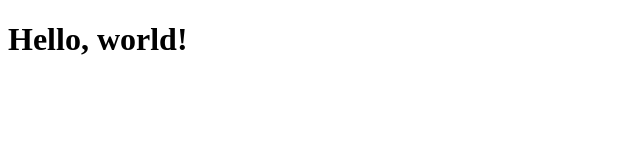
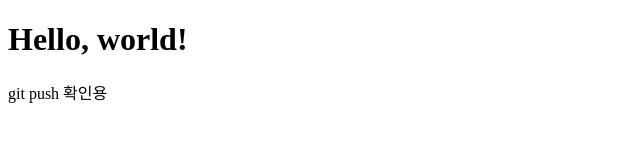
Before and after one commit to xorwndo/figure, a website: page index.html in a window 1280 px wide. Shown: the whole page, without its empty margins (0-640 px from the left). Drawn offline with Linux system fonts and the light colour scheme.

Commit message:
<p>git push 확인용</p>

```diff
--- a/index.html
+++ b/index.html
@@ -7,5 +7,6 @@
   </head>
   <body>
     <h1>Hello, world!</h1>
+    <p>git push 확인용</p>
   </body>
 </html>
```
